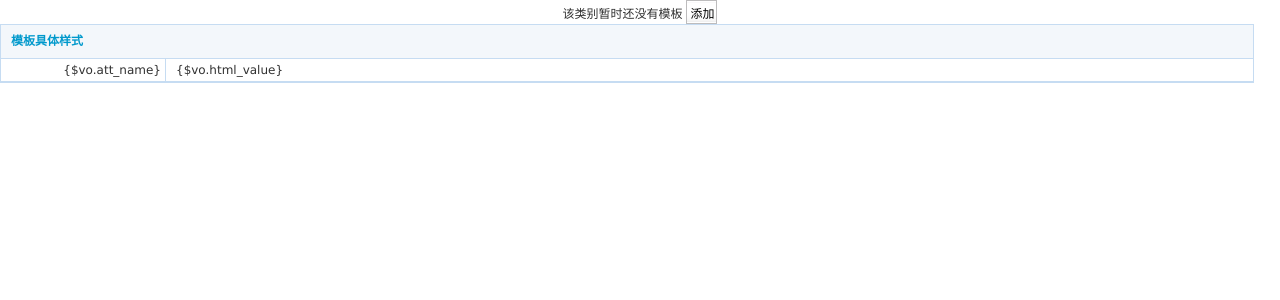
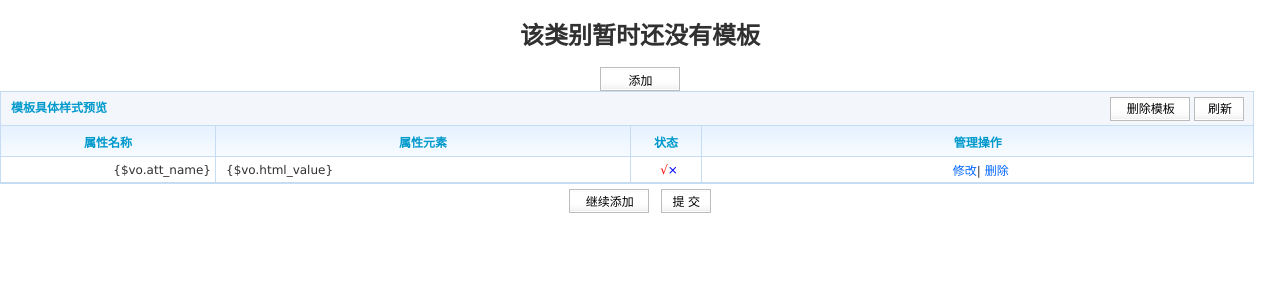
Before and after one commit to Leeforall/GraduationProject, a PHP site: page /GraduationProject/Template/Admin/default/Exhibit_template_test.html in a window 1280 px wide. Shown: the top 300 px of the page. Run offline with PHP 8.4, Linux system fonts and the light colour scheme.

Commit message:
dfasfasdfadsfa
sfasfasdfafasfasf

```diff
--- a/Core/Common/common.php
+++ b/Core/Common/common.php
@@ -132,6 +132,7 @@
 	    return date($type,$time);
 	}
 }
+
 //生成字母前缀
 function get_letter($s0){
 	$firstchar_ord = ord(strtoupper($s0{0}));
--- a/Public/Admin/css/admin_style.css
+++ b/Public/Admin/css/admin_style.css
@@ -283,7 +283,7 @@
 #tabs .title ul li {float:left;height:27px;line-height:27px;border:1px solid #CFDFF0;border-bottom:0;background:#EAEEF4;padding:0px 10px;}
 #tabs .title ul li.on {background:#FFF;height:28px;}
 #tabs .content_1 {border:1px solid #CFDFF0;overflow:hidden;border-top:none;}
-#tabs .tabbox {display:none;padding:10px;}
+#tabs .tabbox {display:none;padding:0px;}
 
 
 /*formValidator表单验证*/
--- a/Public/js/area.js
+++ b/Public/js/area.js
@@ -58,7 +58,7 @@
 						setInputData(data[0]);
 					}
 				});
-				var iframe = document.getElementById('main');
+				var iframe = document.getElementById('template_tab');
 				iframe.src = iframesrc+'/id/'+id_l1;
 			}else{
 				setInputData(null);
@@ -73,7 +73,7 @@
 						setInputData(data[0]);
 					}
 				});
-				var iframe = document.getElementById('main');
+				var iframe = document.getElementById('template_tab');
 				iframe.src = iframesrc+'/id/'+id_l2;
 			}else{
 				setInputData(null);
@@ -88,7 +88,7 @@
 						setInputData(data[0]);
 					}
 				});
-				var iframe = document.getElementById('main');
+				var iframe = document.getElementById('template_tab');
 				iframe.src = iframesrc+'/id/'+id_l3;
 			}else{
 				setInputData(null);
--- a/Template/Admin/default/Exhibit_template_test.html
+++ b/Template/Admin/default/Exhibit_template_test.html
@@ -6,22 +6,35 @@
 <script type="text/javascript" src="__PUBLIC__/js/jquery.min.js"></script>
 <script type="text/javascript" src="__PUBLIC__/js/formValidator.js"></script>
 <script type="text/javascript" src="__PUBLIC__/js/formValidatorRegex.js"></script>
+<script type="text/javascript" src="__PUBLIC__/Admin/js/function.js"></script>
 <link rel='stylesheet' type='text/css' href='__PUBLIC__/Admin/css/admin_style.css' />
 <script>
 
 function IFrameResize(){
  //alert(this.document.body.scrollHeight); //弹出当前页面的高度
- var obj = parent.document.getElementById("main");  //取得父页面IFrame对象
+ var obj = parent.document.getElementById("template_tab");  //取得父页面IFrame对象
  //alert(obj.height); //弹出父页面中IFrame中设置的高度
  var heights = document.body.clientHeight;
  obj.height = heights;  //调整父页面中IFrame的高度为此页面的高度
+ //alert(heights);
 }
 </script>
 <script type="text/javascript">
+
+	function checkAddAttrs(){
+		if($('#attlist').find('table').length>0){
+			$('#dosubmit').show();
+		}else{
+			$('#dosubmit').hide();
+		}
+	};
 	$(document).ready(function(){
 		$.formValidator.initConfig({formid:"myform",autotip:true,onerror:function(msg,obj){
 			window.top.art.dialog({content:msg,lock:true,width:250,height:100,ok:function(){$(obj).focus();}});
 		}});
+		$('#dosubmit').hide();
+		$('#div_add').hide();
+		IFrameResize();
 		$('#doadd').click(function(){
 					var str='<table cellpadding="4" cellspacing="1" class="table" width="98%" id="sites">';
 					str+='<tr class="tr rt">';
@@ -53,28 +66,19 @@
 					str+='</tr>';
 					str+='</table>';
 					$('#attlist').append(str);
+					checkAddAttrs();
 					IFrameResize();
 				});
 		//这个on方法是为原先没出现在 html页面的 标签绑定事件
 			$(document).on("click", "#remove", function(){
 				$(this).parents('table#sites').remove();
+				checkAddAttrs();
 				IFrameResize();
 			});
-			/*
-			<input type="checkbox" name="checkbox[]" id="add_unit" checked="true">是否有单位</input>
-			$(document).on("click", "#add_unit", function(){
-				if($(this).parents('table#sites').find('#add_unit').attr("checked")){
-					$(this).parents('table#sites').find('#unit').removeAttr("readonly");
-				}else{
-					$(this).parents('table#sites').find('#unit').attr("readonly",true);
-				}
-			})*/;
-			$('#div_add').hide();
 			$("#add").click(function(){
 				$("#prompt").hide();
 				$('#div_add').show();
 			});
-			//$('#div_add').hide();
 			$(document).on("change", "#unit_select", function(){
 				var option = $(this).val();
 				switch(option){
@@ -110,10 +114,12 @@
 				str+='</tr>';
 				//alert($(this).parents('div').size());
 				$(this).parents('table#sites').append(str);
-				if ($(this).parents('table#sites').find('#att_values').length > 0)
+				IFrameResize();
+				//if ($(this).parents('table#sites').find('#att_values').length > 0)
 					//$(this).parents('table#sites').find('#att_values').formValidator({onshow:"请输入选项值，用回车分开"}).inputValidator({max:250,onerror:"你输入的描述长度不正确,请确认"});
-				IFrameResize();
+
 			});
+
 	});
 </script>
 </head>
@@ -122,39 +128,66 @@
 
 		<empty name="list">
 								<div id="prompt">
-								<label>该类别暂时还没有模板</label>
-									<button  class="bginput" id="add" type="button">添加</button>
+									<h1>该类别暂时还没有模板</h1>
+									<button  class="bginput" id="add" type="button" style="width:80px" >添加</button>
 								</div>
 								<div id="div_add">
 									<form action="{:U('Admin/Exhibit/template_add')}" method="post" name="form" id="template_add">
 									<input type="text" name="exhibittype_id" value="<?php echo $_GET['id'];?>"/>
-
 									<div id="attlist">
 									</div>
 									<div>
 										<input class="bginput" type="button" name="doadd" id="doadd" style="width:80px" value="添加属性">
 										&nbsp;
 										<input class="bginput" type="submit" name="dosubmit" id="dosubmit" style="width:50px" value="提 交">
-										&nbsp;
-										<input class="bginput" type="button" onclick="javascript:history.back(-1);" value="返 回" style="width:50px">
 									</div>
-									</form>
+								</form>
 							</div>
 				<else/>
 			<div id="display_template">
+
 					<table cellpadding="4" cellspacing="1" class="table" width="98%" id="sites">
-					<tr class="table_title"><td colspan="2">模板具体样式</td></tr>
+					<tr >
+						<td colspan="4" class="table_title">
+						<span class="fl">模板具体样式预览</span>
+						<span class="fr">
+							<input class="bginput" type="button" name="dodelete" id="dodelete" style="width:80px" value="删除模板" onclick="return confirmurl('{:U('/Admin/Exhibit/template_del/',array('id'=>$_GET['id']))}','确定删除该模板吗?')"/>
+							<input class="bginput" type="submit" name="doreload" id="doreload" style="width:50px" value="刷新" onclick="window.location.reload();" >
+						</span>
+						</td>
+					</tr>
+					<tr class="list_head ct">
+						<td width="200px">属性名称</td>
+						<td width="400px">属性元素</td>
+						<td width="70">状态</td>
+						<td >管理操作</td>
+					</tr>
 						<volist name="list" id="vo">
 							<tr class="tr rt">
-							<td width="150">{$vo.att_name}</td>
-							<td colspan="3" class="lt">
-							{$vo.html_value}
+							<td width="200px" >{$vo.att_name}</td>
+							<td  class="lt" width="400px">
+								{$vo.html_value}
+							</td>
+							<td align='center'><eq name="vo.status" value="1"><font color="red">√</font><else/><font color="blue">×</font></eq>
+							<td align='center'>
+								<a href="{:U('/Admin/Exhibit/template_delone/',array('id'=>$vo['exhibittype_id'],'name'=>$vo['att_name']))}">修改</a>|
+								<a href="javascript:void(0)" onclick="return confirmurl('{:U('/Admin/Exhibit/template_delone/',array('id'=>$vo['exhibittype_id'],'name'=>$vo['att_name']))}','确定删除该属性吗?')">删除</a>
 							</td>
 							<tr>
 						</volist>
 				    </table>
+					<form action="{:U('Admin/Exhibit/template_add')}" method="post" name="form" id="template_add">
+						<div id="attlist">
+						</div>
+						<div>
+							<input type="hidden" name="exhibittype_id" value="<?php echo $_GET['id'];?>"/>
+							<input class="bginput" type="button" name="doadd" id="doadd" style="width:80px" value="继续添加">
+								&nbsp;
+							<input class="bginput" type="submit" name="dosubmit" id="dosubmit" style="width:50px" value="提 交">
+						</div>
+					</form>
 		</div>
 		</empty>
 </div>
-							</body>
-							</html>
+</body>
+</html>
--- a/Template/Admin/default/Exhibitor_index.html
+++ b/Template/Admin/default/Exhibitor_index.html
@@ -33,7 +33,8 @@
 				<td align='center'>{$vo.name_cn} </td>
 				<td align='center'>{$vo.type_name}</td>
 				<td align='center'>{$vo.contact_add}</td>
-				<td align='center'> <img src='{$vo.logo_url}'></img></td>
+				<td align='center'> <img  height="60"  <eq name="vo.logo_url" value=""> src='__PUBLIC__/images/no_pic.jpg'<else/>src='{$vo.logo_url}'</eq>  ></img>
+				</td>
 				<td align='center'>{$vo.contact}</td>
 				<td align='center'>{$vo.telephone}</td>
 				<td align='center'><eq name="vo.status" value="1"><font color="red">√</font><else/><font color="blue">×</font></eq>
```
Also changed, not shown: Core/Lib/Action/Admin/ExhibitAction.class.php (+31 -2 lines), Public/css/style.css (+0 -7 lines), Template/Admin/default/Exhibit_template.html (+7 -10 lines), Template/Admin/default/Exhibition_index.html (+4 -3 lines), Public/images/no_pic.jpg (added), SQL_scrip/temp.sql.
